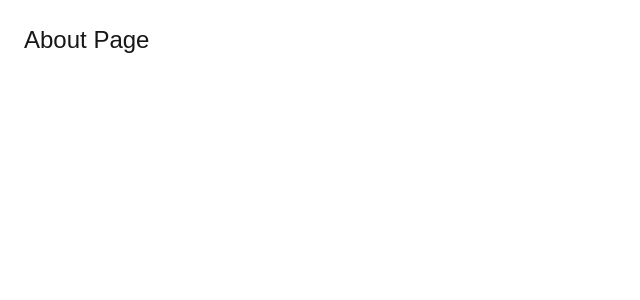
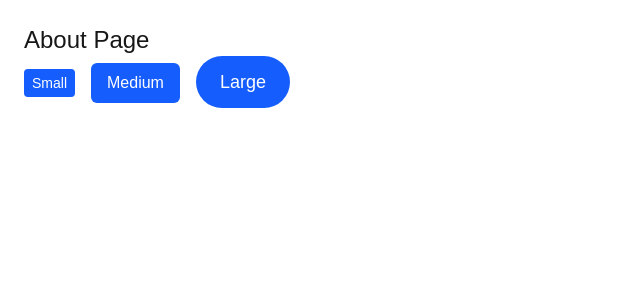
Before and after one commit to Alle4n/alx-project-0x02-setup, a Next.js app in the folder alx-project-0x02/: page /about in a window 1280 px wide. Shown: the top 300 px of the page, without its empty margins (0-640 px from the left). Built offline with nearby package versions, Linux system fonts and the light colour scheme.

Commit message:
Create and Use a Button Component

```diff
--- /dev/null
+++ b/alx-project-0x02/components/common/button.tsx
@@ -0,0 +1,17 @@
+import { ButtonProps } from "@/interfaces";
+
+const sizeClasses = {
+  small: "px-2 py-1 text-sm",
+  medium: "px-4 py-2 text-base",
+  large: "px-6 py-3 text-lg",
+};
+
+const Button: React.FC<ButtonProps> = ({ title, size = "medium", shape = "rounded-md" }) => {
+  return (
+    <button className={`bg-blue-600 text-white ${sizeClasses[size]} ${shape}`}>
+      {title}
+    </button>
+  );
+};
+
+export default Button;
--- a/alx-project-0x02/interfaces/index.ts
+++ b/alx-project-0x02/interfaces/index.ts
@@ -8,3 +8,9 @@
   onSubmit: (post: { title: string; content: string }) => void;
   onClose: () => void;
 }
+
+export interface ButtonProps {
+  title: string;
+  size?: "small" | "medium" | "large";
+  shape?: "rounded-sm" | "rounded-md" | "rounded-full";
+}
--- a/alx-project-0x02/pages/about.tsx
+++ b/alx-project-0x02/pages/about.tsx
@@ -1,6 +1,11 @@
+import Button from "@/components/common/button";
+
 const About = () => (
-  <div className="p-6">
+  <div className="p-6 space-x-4">
     <h1 className="text-2xl">About Page</h1>
+    <Button title="Small" size="small" shape="rounded-sm" />
+    <Button title="Medium" size="medium" shape="rounded-md" />
+    <Button title="Large" size="large" shape="rounded-full" />
   </div>
 );
 
--- a/alx-project-0x02/pages/home.tsx
+++ b/alx-project-0x02/pages/home.tsx
@@ -22,7 +22,11 @@
         <Card key={i} title={post.title} content={post.content} />
       ))}
       {showModal && (
-        <PostModal onClose={() => setShowModal(false)} onSubmit={handleAddPost} />
+        <PostModal
+          isOpen={showModal}
+          onClose={() => setShowModal(false)}
+          onSubmit={handleAddPost}
+        />
       )}
     </div>
   );
```
